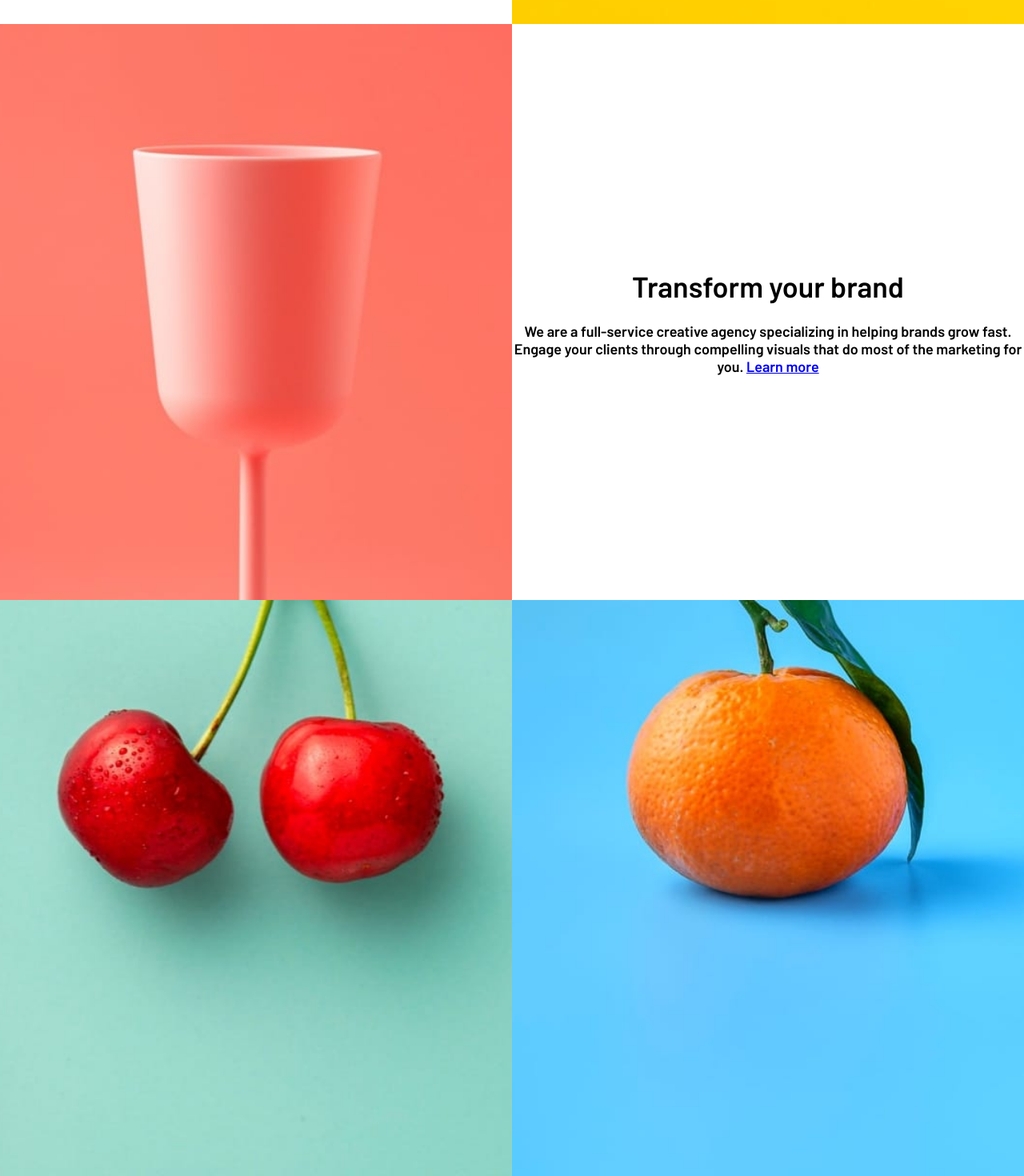
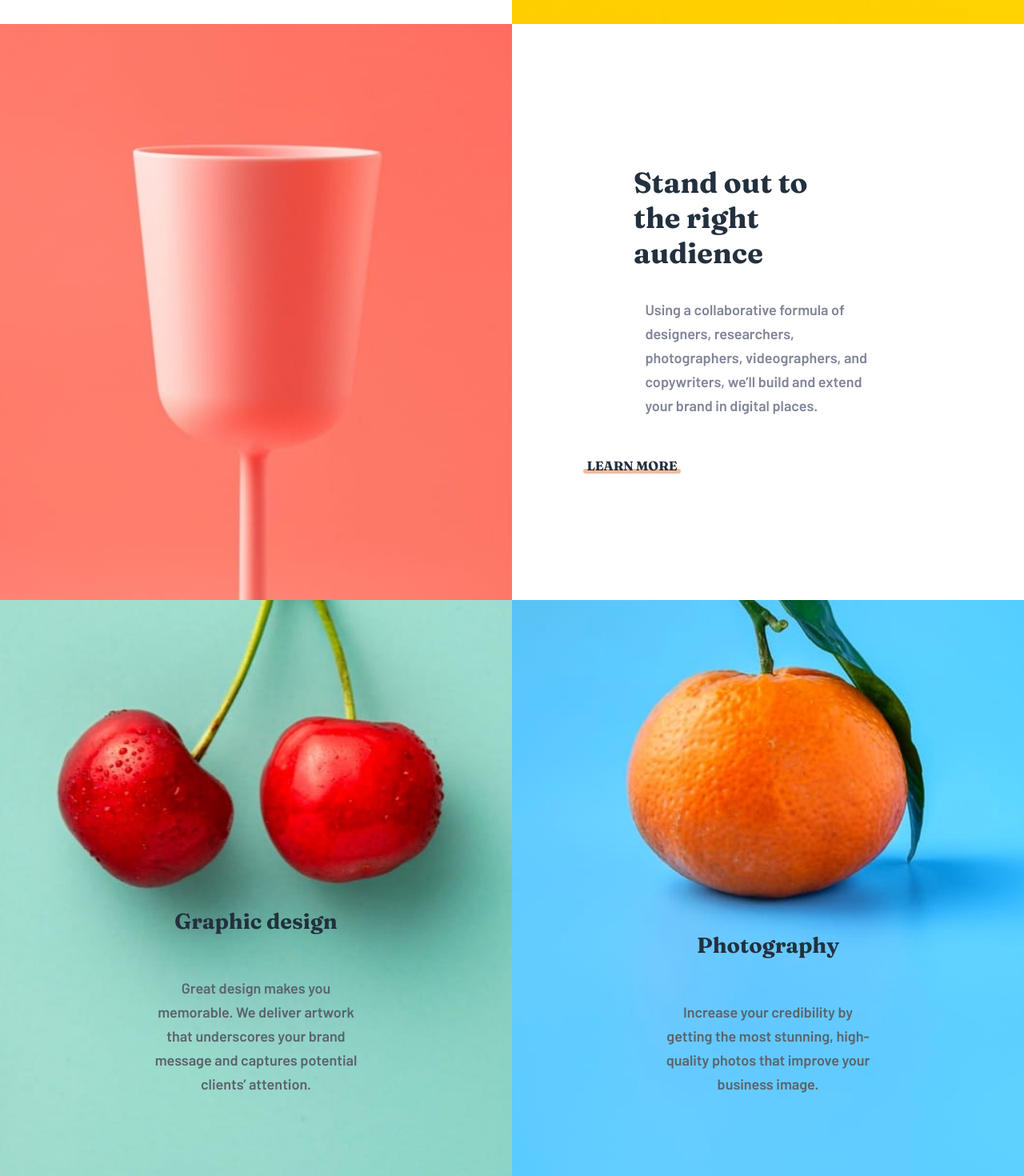
Before and after one commit to danyouknowme/sunnyside-agency, a Vue app: page / in a window 1280 px wide. Shown: the part 1490-2960 px from the top of the page at 80% size. Built offline with nearby package versions, Linux system fonts and the light colour scheme.

Commit message:
add content of text to each pictures

```diff
--- a/src/App.vue
+++ b/src/App.vue
@@ -43,6 +43,7 @@ html, body {
   margin: 0 !important;
   padding: 0 !important;
   overflow-x: hidden;
+  scroll-behavior: smooth;
 }
 
 #app {
--- a/src/components/Home.vue
+++ b/src/components/Home.vue
@@ -17,23 +17,34 @@
             Engage your clients through compelling visuals that do most of the marketing for you.
           </span>
           <a href="#">Learn more</a>
+          <div class="rec1"></div>
         </div>
         <div class="image1"></div>
       </div>
       <div class="content1">
         <div class="image2"></div>
         <div class="text1">
-          <h1>Transform your brand</h1>
+          <h1>Stand out to the right audience</h1>
           <span>
-            We are a full-service creative agency specializing in helping brands grow fast.
-            Engage your clients through compelling visuals that do most of the marketing for you.
+            Using a collaborative formula of designers, researchers, photographers, videographers, and copywriters, we’ll build and extend your brand in digital places.
           </span>
           <a href="#">Learn more</a>
+          <div class="rec2"></div>
         </div>
       </div>
       <div class="content1">
-        <div class="image3"></div>
-        <div class="image4"></div>
+        <div class="image3">
+          <div class="text2">
+            <h2>Graphic design</h2>
+            <span>Great design makes you memorable. We deliver artwork that underscores your brand message and captures potential clients’ attention.</span>
+          </div>
+        </div>
+        <div class="image4">
+          <div class="text2">
+            <h2>Photography</h2>
+            <span>Increase your credibility by getting the most stunning, high-quality photos that improve your business image.</span>
+          </div>
+        </div>
       </div>
     </div>
   </div>
@@ -95,6 +106,11 @@ export default {
 
   .text1 {
     flex: 1;
+    display: flex;
+    flex-direction: column;
+    align-items: center;
+    text-align: left;
+    justify-content: space-between;
   }
 
   .image1 {
@@ -137,6 +153,77 @@ export default {
     width: 600px;
   }
 
+  .text1 h1 {
+    font-family: 'Fraunces', serif;
+    width: 40%;
+    margin-right: 80px;
+    color: hsl(212, 27%, 19%);
+  }
+
+  .text2 {
+    height: 100%;
+    display: flex;
+    flex-direction: column;
+    align-items: center;
+    justify-content: flex-end;
+    margin-bottom: 100px;
+  }
+
+  .text2 h2 {
+    position: relative;
+    font-family: 'Fraunces', serif;
+    color: hsl(212, 27%, 19%);
+    bottom: 130px;
+  }
+
+  .text2 span {
+    position: relative;
+    bottom: 100px;
+    width: 40%;
+    color: hsl(213, 9%, 39%);
+    line-height: 30px;
+  }
+
+  .text1 span {
+    margin-top: 10px;
+    width: 48%;
+    color: hsl(232, 10%, 55%);
+    line-height: 30px;
+  }
+
+  .text1 a {
+    position: relative;
+    right: 170px;
+    font-family: 'Fraunces', serif;
+    margin-top: 50px;
+    text-decoration: none;
+    text-transform: uppercase;
+    font-size: 16px;
+    color: hsl(212, 27%, 19%);
+  }
+
+  .rec1 {
+    position: relative;
+    bottom: 6px;
+    right: 170px;
+    width: 122px;
+    height: 6px;
+    background: #F1E99F;
+    mix-blend-mode: darken;
+    border-radius: 10px;
+  }
+
+  .rec2 {
+    position: relative;
+    bottom: 6px;
+    right: 170px;
+    width: 122px;
+    height: 6px;
+    background: #F1BC9F;
+    mix-blend-mode: darken;
+    border-radius: 10px;
+  }
+
   @media screen and (max-width: 375px) {
     .header {
       background-image: url("../assets/mobile/image-header.jpg");
```
